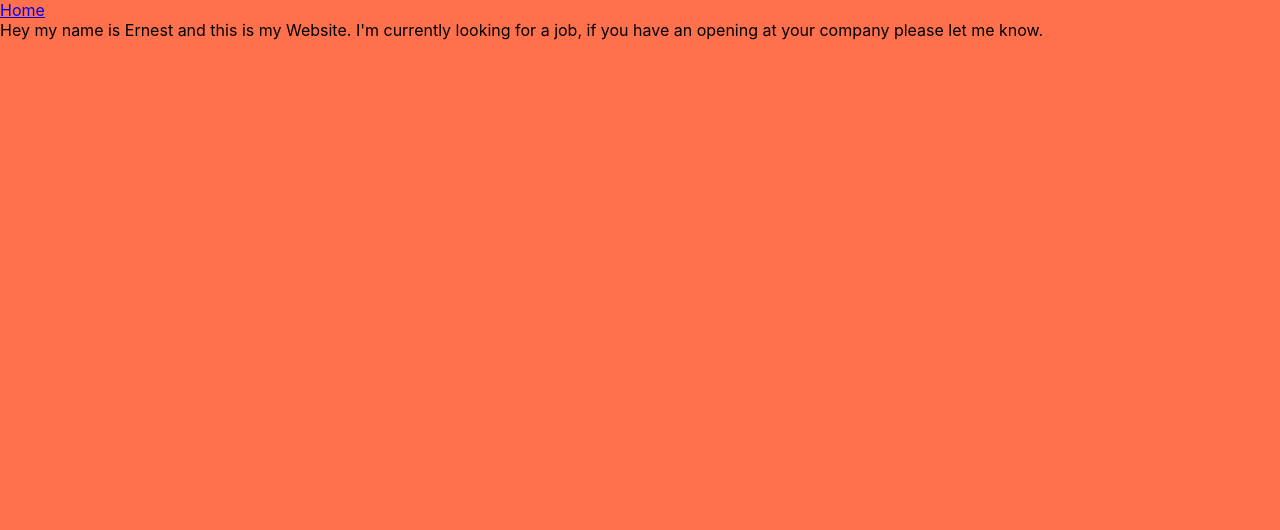
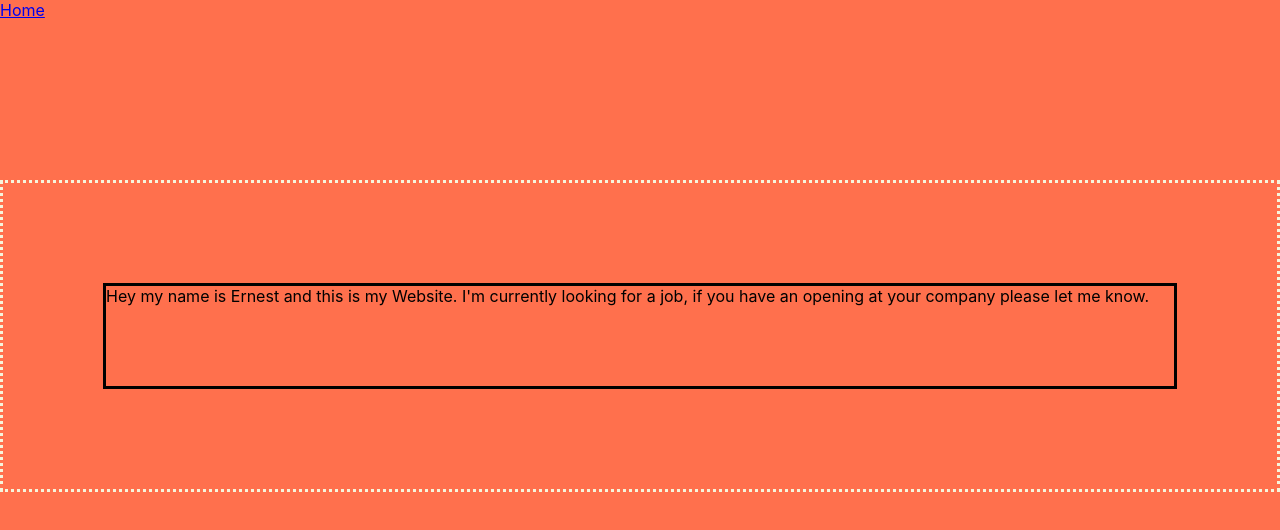
Before and after one commit to ernestviola/interactive-website, a React (Create React App) app: page / in a window 1280 px wide. Shown: the top 530 px of the page. Built offline with nearby package versions, Linux system fonts and the light colour scheme.

Commit message:
Adding styling to the text box

```diff
--- a/src/containers/Home.css
+++ b/src/containers/Home.css
@@ -0,0 +1,13 @@
+.container {
+    margin-top: 20vh;
+    min-width: 100vh;
+    border-color: beige;
+    border-style: dotted;
+}
+
+.text-box {
+    margin: 100px;
+    height: 100px;
+    border-color: black;
+    border-style: solid;
+}
--- a/src/containers/Home.js
+++ b/src/containers/Home.js
@@ -1,13 +1,15 @@
 import React, { Component } from 'react';
+import './Home.css';
 
 class Home extends Component {
     render() {
         return (
             <div className="Home">
-                <div className="">
-                <div className="text-box"></div>
+                <div className="container">
+                    <div className="text-box">
                     Hey my name is Ernest and this is my Website.
-                    I'm currently looking for a job, if you have an opening at your company please let me know.
+                        I'm currently looking for a job, if you have an opening at your company please let me know.
+                    </div>
 
                 </div>
 
```
